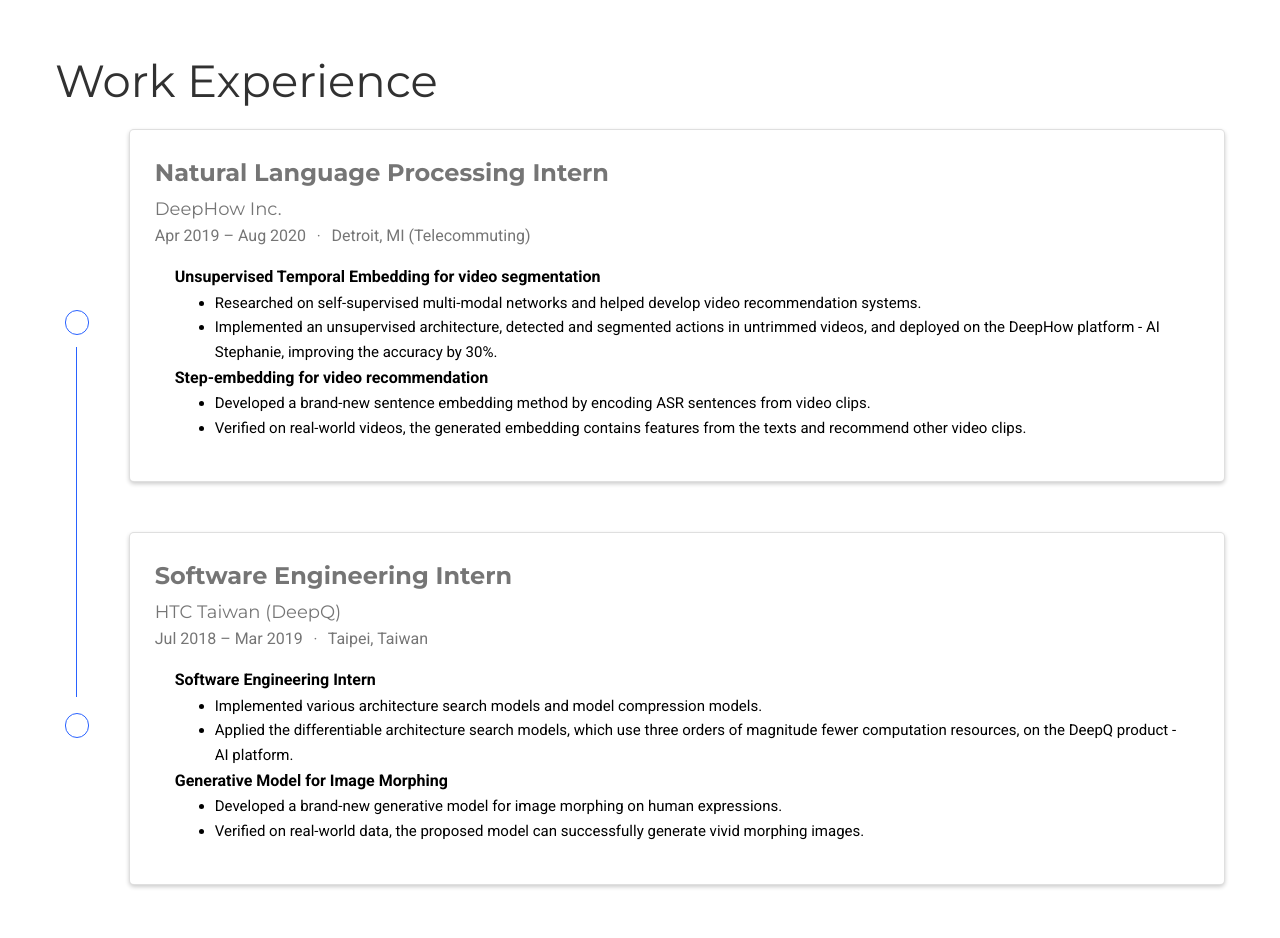
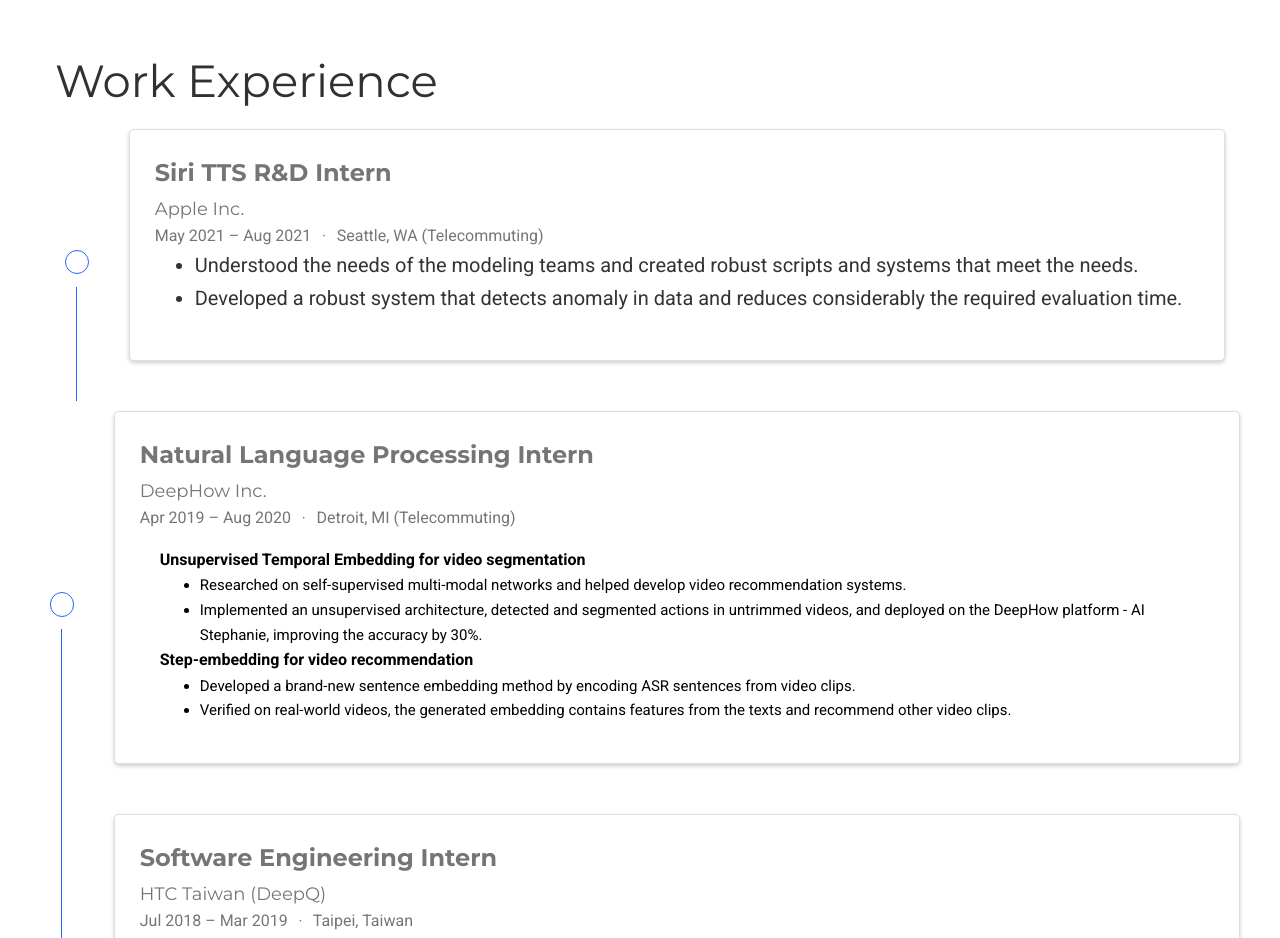
Before and after one commit to PierreSue/PierreSue.github.io, a plain HTML site: page index.html in a window 1280 px wide. Shown: the part 2480-3418 px from the top of the page. Drawn offline with nearby package versions, Linux system fonts and the light colour scheme; some icons are missing.

Commit message:
Revision After Internship - 2

```diff
--- a/index.html
+++ b/index.html
@@ -826,13 +826,42 @@
 
   </div>
   <div class="col-12">
-
-
-
-
-
     <div class="row experience">
-
+      <div class="col-auto text-center flex-column d-none d-sm-flex">
+        <div class="row h-50">
+          <div class="col ">&nbsp;</div>
+          <div class="col">&nbsp;</div>
+        </div>
+        <div class="m-2">
+          <span class="badge badge-pill border ">&nbsp;</span>
+        </div>
+        <div class="row h-50">
+          <div class="col border-right">&nbsp;</div>
+          <div class="col">&nbsp;</div>
+        </div>
+      </div>
+
+      <div class="col py-2">
+        <div class="card">
+          <div class="card-body">
+            <h4 class="card-title exp-title text-muted mt-0 mb-1">Siri TTS R&D Intern</h4>
+            <h4 class="card-title exp-company text-muted my-0">Apple Inc.</h4>
+            <div class="text-muted exp-meta">
+              May 2021 – Aug 2021
+                <span class="middot-divider"></span>
+                <span>Seattle, WA (Telecommuting)</span>
+            </div>
+              <ul>
+              <li><p>Understood the needs of the modeling teams and created robust scripts and systems that meet the needs.</p></li>
+              <li><p>Developed a robust system that detects anomaly in data and reduces considerably the required evaluation time.</p></li>
+              </ul>
+            </div>
+          </div>
+        </div>
+      </div>
+    </div>
+
+    <div class="row experience">
       <div class="col-auto text-center flex-column d-none d-sm-flex">
         <div class="row h-50">
           <div class="col ">&nbsp;</div>
@@ -853,11 +882,7 @@
             <h4 class="card-title exp-title text-muted mt-0 mb-1">Natural Language Processing Intern</h4>
             <h4 class="card-title exp-company text-muted my-0">DeepHow Inc.</h4>
             <div class="text-muted exp-meta">
-              Apr 2019 –
-
-                Aug 2020
-
-
+              Apr 2019 – Aug 2020
                 <span class="middot-divider"></span>
                 <span>Detroit, MI (Telecommuting)</span>
 
```
